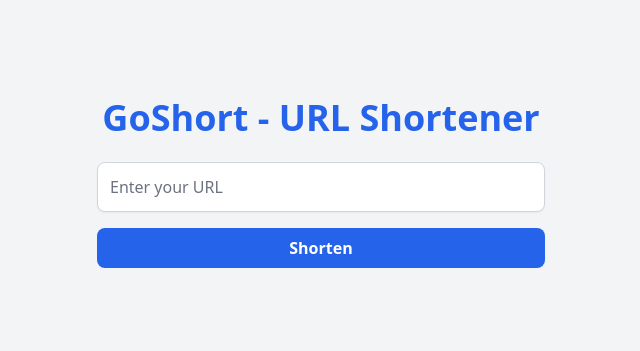
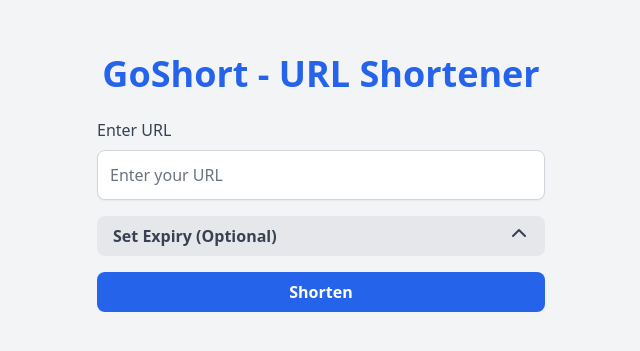
Before and after one commit to mbulling83/GoShort, a SvelteKit app in the folder web/: page / in a window 1280 px wide. Shown: the part 217-568 px from the top of the page, without its empty margins (319-959 px from the left). Built offline with nearby package versions, Linux system fonts and the light colour scheme.

Commit message:
Enhance URL shortening feature with validation and optional expiry date

```diff
--- a/web/src/routes/+page.svelte
+++ b/web/src/routes/+page.svelte
@@ -2,15 +2,42 @@
     let longUrl = '';
     let shortUrl = '';
     let errorMessage = '';
+    let expiry = ''; // Local datetime format
+    let validationError = ''; // URL validation error
+    let isCopied = false; // State for the copy button animation
+    let showExpiry = false; // State to toggle the accordion
+
+    const isValidUrl = (url) => {
+      try {
+        new URL(url);
+        return true;
+      } catch {
+        return false;
+      }
+    };
 
     const shortenUrl = async () => {
+      // Validate the URL
+      if (!isValidUrl(longUrl)) {
+        validationError = 'Please enter a valid URL.';
+        return;
+      }
+      validationError = ''; // Clear any previous validation error
+
       try {
         errorMessage = '';
         shortUrl = ''; // Clear any previous successful result
+
+        // Convert expiry to RFC3339 format if provided
+        const formattedExpiry = expiry ? new Date(expiry).toISOString() : null;
+
         const response = await fetch('/api/v1/shorten', {
           method: 'POST',
           headers: { 'Content-Type': 'application/json' },
-          body: JSON.stringify({ long_url: longUrl }),
+          body: JSON.stringify({
+            long_url: longUrl,
+            expiry: formattedExpiry,
+          }),
         });
 
         if (!response.ok) throw new Error('Failed to shorten URL');
@@ -27,11 +54,11 @@
       try {
         if (shortUrl) {
           await navigator.clipboard.writeText(shortUrl);
-          alert('Shortened URL copied to clipboard!');
+          isCopied = true; // Set state to show "Copied!" message
+          setTimeout(() => (isCopied = false), 2000); // Reset state after 2 seconds
         }
       } catch (error) {
-        alert('Failed to copy URL.');
-        console.error(error);
+        console.error('Failed to copy URL.', error);
       }
     };
   </script>
@@ -40,13 +67,53 @@
     <h1 class="text-4xl font-bold text-blue-600 mb-6">GoShort - URL Shortener</h1>
 
     <div class="w-full max-w-md space-y-4">
+      <div>
+        <label for="long-url" class="block text-gray-700 font-medium mb-2">Enter URL</label>
         <input
+          id="long-url"
           type="url"
           bind:value="{longUrl}"
           placeholder="Enter your URL"
           class="w-full p-3 border border-gray-300 rounded-lg shadow-sm focus:ring focus:ring-blue-300 focus:outline-none"
           required
         />
+        {#if validationError}
+          <p class="text-red-500 text-sm mt-1">{validationError}</p>
+        {/if}
+      </div>
+
+      <div>
+        <button
+          type="button"
+          on:click="{() => (showExpiry = !showExpiry)}"
+          class="w-full bg-gray-200 text-gray-700 font-semibold py-2 px-4 rounded-lg hover:bg-gray-300 focus:ring focus:ring-gray-300 focus:outline-none transition flex items-center justify-between"
+        >
+          <span>Set Expiry (Optional)</span>
+          <svg
+            xmlns="http://www.w3.org/2000/svg"
+            class="h-5 w-5 transform transition-transform"
+            viewBox="0 0 20 20"
+            fill="currentColor"
+            class:rotate-180="{showExpiry}"
+          >
+            <path fill-rule="evenodd" d="M10 3a1 1 0 01.707.293l6 6a1 1 0 11-1.414 1.414L10 5.414 4.707 10.707A1 1 0 013.293 9.293l6-6A1 1 0 0110 3z" clip-rule="evenodd" />
+          </svg>
+        </button>
+        {#if showExpiry}
+          <div class="mt-2">
+            <label for="expiry" class="block text-gray-700 font-medium mb-2">
+              Expiry Date & Time
+            </label>
+            <input
+              id="expiry"
+              type="datetime-local"
+              bind:value="{expiry}"
+              class="w-full p-3 border border-gray-300 rounded-lg shadow-sm focus:ring focus:ring-blue-300 focus:outline-none"
+            />
+          </div>
+        {/if}
+      </div>
+
       <button
         on:click="{shortenUrl}"
         class="w-full bg-blue-600 text-white font-semibold py-2 px-4 rounded-lg hover:bg-blue-700 focus:ring focus:ring-blue-300 focus:outline-none transition"
@@ -68,9 +135,21 @@
           </a>
           <button
             on:click="{copyToClipboard}"
-            class="bg-green-500 text-white font-semibold py-1 px-3 rounded-lg hover:bg-green-600 focus:ring focus:ring-green-300 focus:outline-none transition"
+            class="bg-green-500 text-white font-semibold py-1 px-3 rounded-lg hover:bg-green-600 focus:ring focus:ring-green-300 focus:outline-none transition flex items-center space-x-2"
           >
-            Copy
+            {#if isCopied}
+              <span class="animate-pulse">Copied!</span>
+            {:else}
+              <svg
+                xmlns="http://www.w3.org/2000/svg"
+                class="h-5 w-5"
+                viewBox="0 0 20 20"
+                fill="currentColor"
+              >
+                <path d="M8 2a2 2 0 00-2 2v12a2 2 0 002 2h8a2 2 0 002-2V4a2 2 0 00-2-2H8zm-3 3a2 2 0 012-2h5a2 2 0 012 2v11a2 2 0 01-2 2H7a2 2 0 01-2-2V5z" />
+              </svg>
+              <span>Copy</span>
+            {/if}
           </button>
         </div>
       </div>
```
Lines whose indentation alone changed are shown as unchanged.
